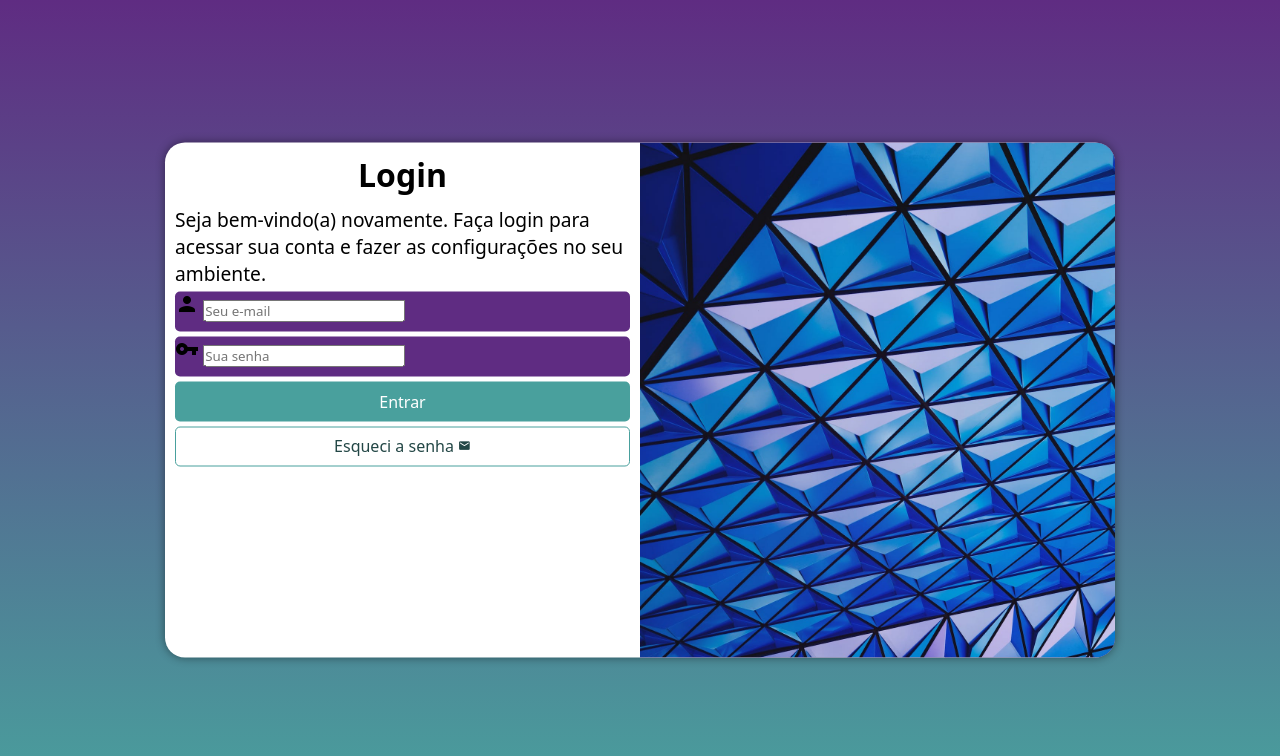
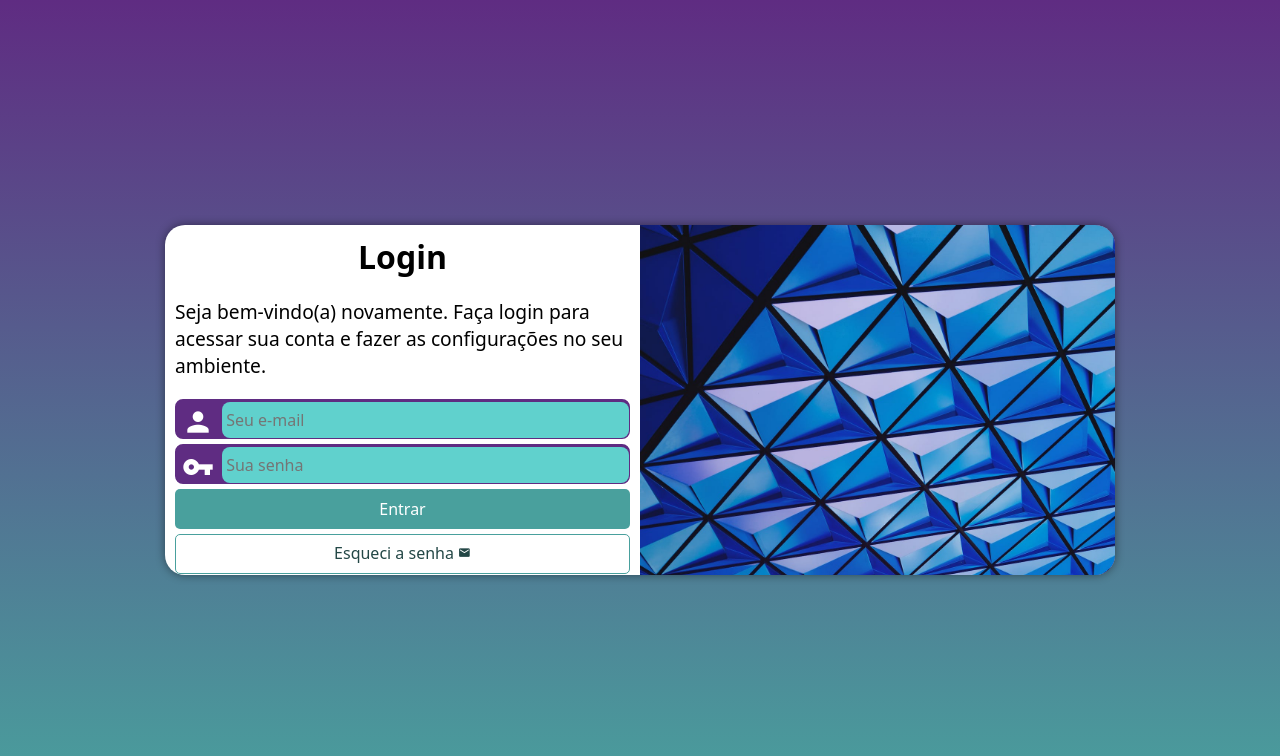
Before and after one commit to Joao-Pedr0/projeto-login, a plain HTML site: page index.html in a window 1280 px wide. Drawn offline with Linux system fonts and the light colour scheme.

Commit message:
Finalização da tela de Login

```diff
--- a/estilos/media-queries.css
+++ b/estilos/media-queries.css
@@ -7,6 +7,7 @@
 
     section#login{
         width: 80vw;
+        height: 290px;
     }
 
     section#login > div#imagem{
@@ -28,6 +29,7 @@
 
     section#login{
         width: 950px;
+        height: 350px;
     }
 
     section#login > div#imagem{
@@ -47,6 +49,7 @@
 
     div#formulario > p {
         font-size: 1.2em;
+        margin: 20px 0px;
     }
 
 }
--- a/estilos/style.css
+++ b/estilos/style.css
@@ -29,7 +29,6 @@ section#login{
     position: absolute;
     top: 50%;
     left: 50%;
-    transform: translate(-50%, -50%);
     overflow: hidden;
 
     background-color: white;
@@ -38,6 +37,7 @@ section#login{
     border-radius: 20px;
     box-shadow: 0px 0px 10px rgba(0, 0, 0, 0.450);
 
+    transform: translate(-50%, -50%);
     transition: width .2s, height .2s;
     transition-timing-function: ease;
 }
@@ -66,14 +66,38 @@ div#formulario > p {
 form > div.campo{
     background-color: #5f2c82;
     display: block;
+    border: 2px solid #5f2c82;
     width: 100%;
     height: 40px;
-    border-radius: 5px;
+    border-radius: 8px;
     margin: 5px 0px;
 }
 
 div.campo > label{
     display: none;
+}
+
+div.campo > span{
+    color: white;
+    font-size: 2em;
+    width: 40px;
+    padding: 5px;
+
+}
+
+div.campo > input{
+    background-color: #60d1cd;
+    font-size: 1em;
+    width: calc(100% - 44.4px);
+    height: 100%;
+    border: 0px;
+    border-radius: 8px;
+    padding: 4px;
+    transform: translate(1px, -12px);
+}
+
+div.campo > input:focus-within{
+    background-color: white;
 }
 
 form > input[type=submit]{
```
